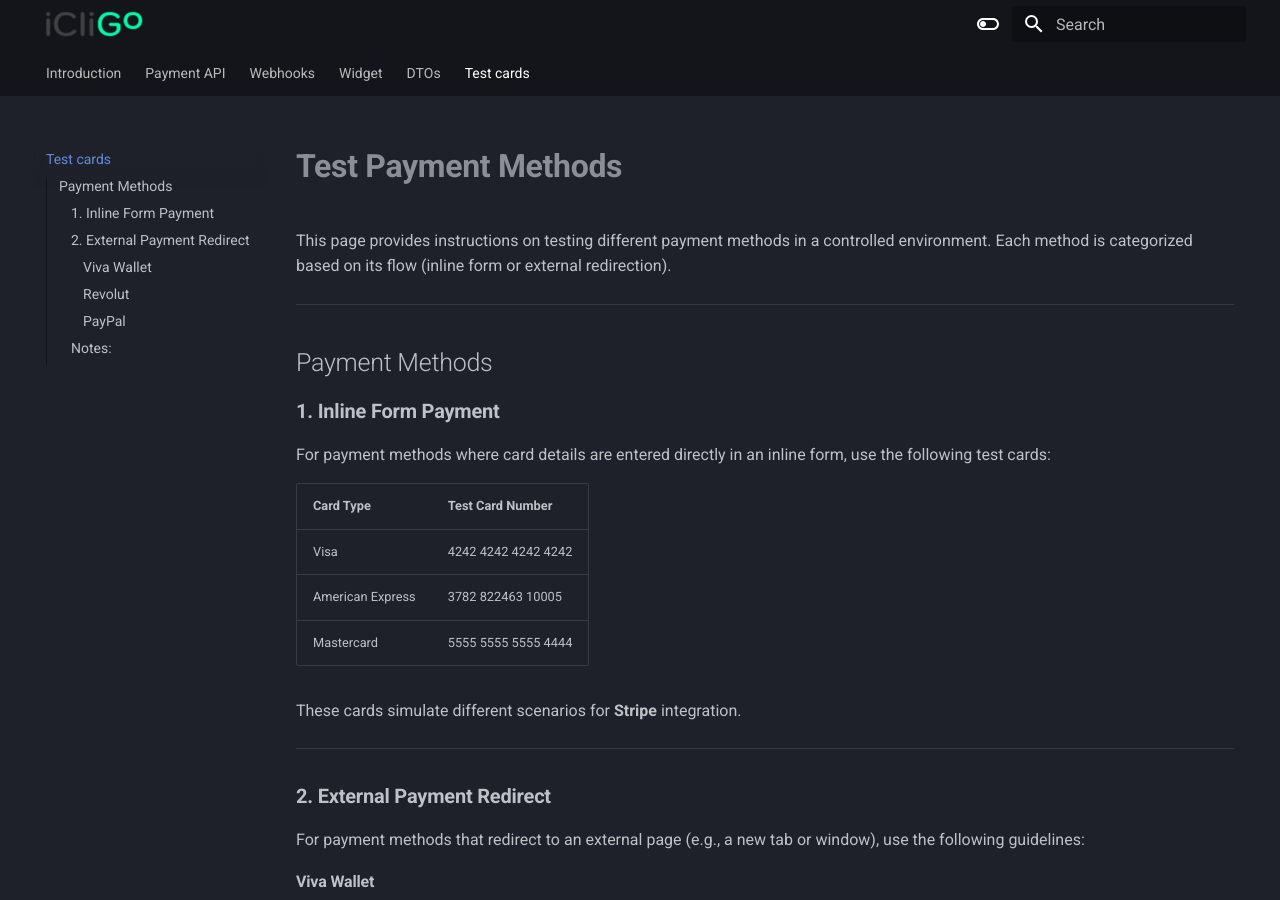
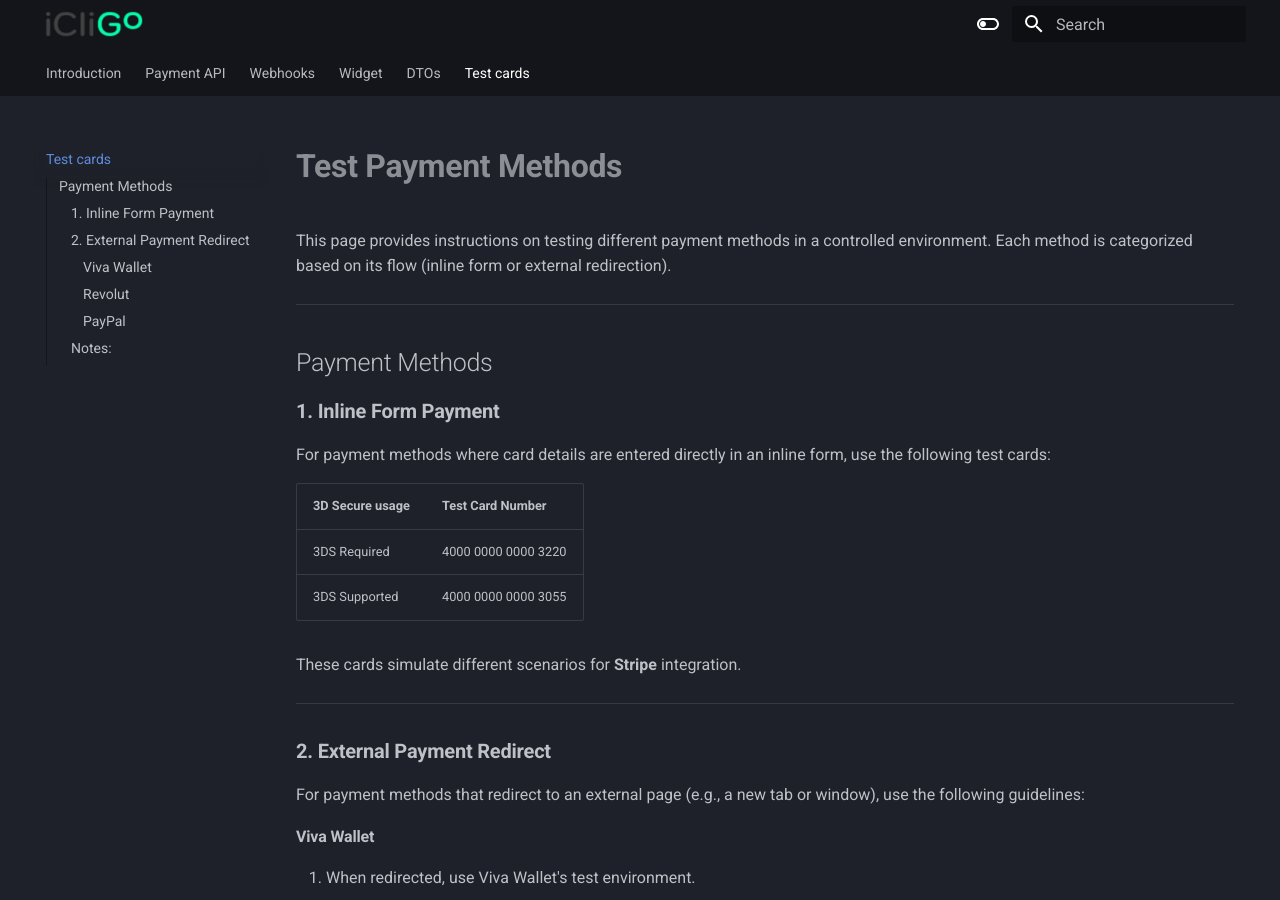
Before and after one commit to icligo/documentation, an MkDocs documentation site: the page built from docs/cards.md, in a window 1280 px wide and 900 px high. Built offline with MkDocs 1.6.1 and Material for MkDocs 9.7.7, drawn with Linux system fonts in a browser that asks for light colours.

Commit message:
3ds stripe test

```diff
--- a/docs/cards.md
+++ b/docs/cards.md
@@ -10,11 +10,10 @@
 
 For payment methods where card details are entered directly in an inline form, use the following test cards:
 
-| **Card Type**           | **Test Card Number** |
-|-------------------------|---------------------|
-| Visa                    | 4242 4242 4242 4242 |
-| American Express        | 3782 822463 10005   |
-| Mastercard              | 5555 5555 5555 4444 |
+| **3D Secure usage**   | **Test Card Number** |
+|-----------------------|----------------------|
+| 3DS Required          | 4000 0000 0000 3220  |
+| 3DS Supported         | 4000 0000 0000 3055  |
 
 These cards simulate different scenarios for **Stripe** integration.
 
```
